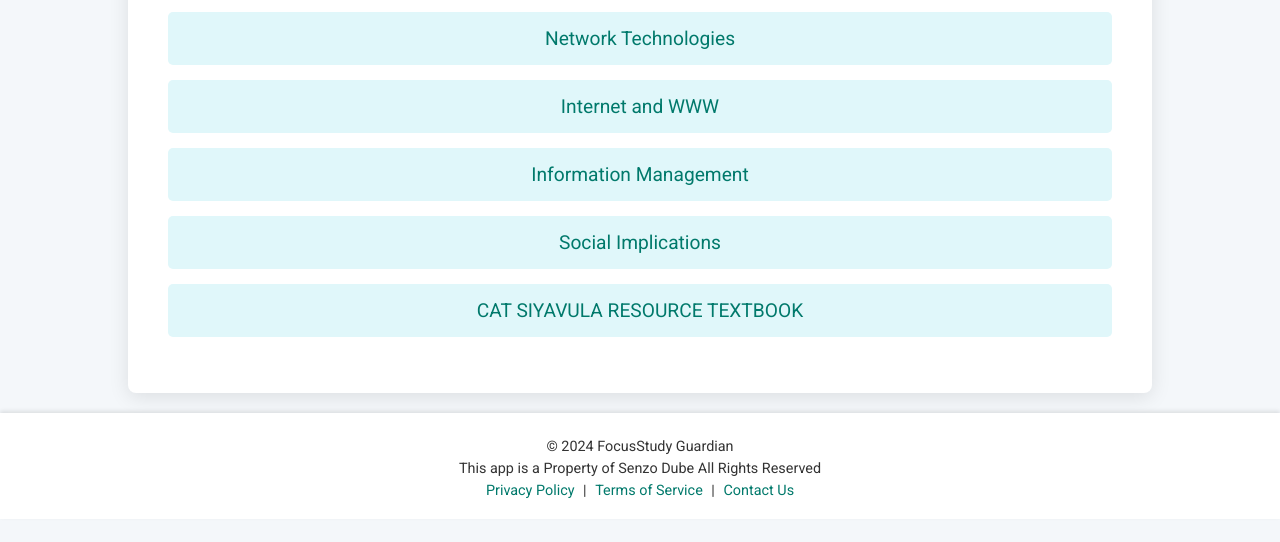
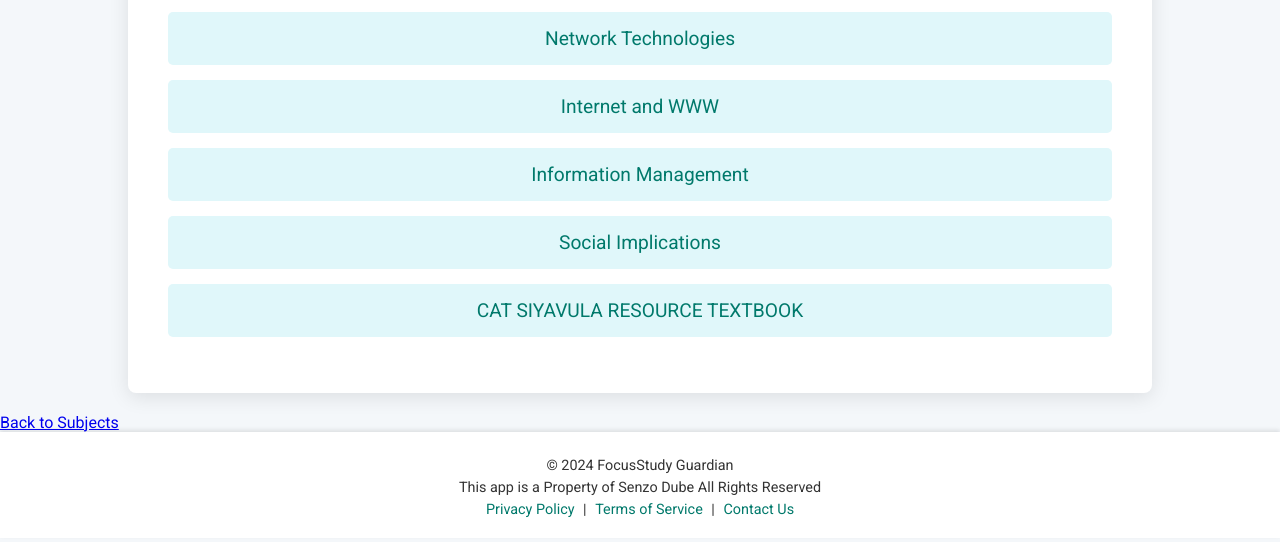
Before and after one commit to Liltexg/FocusStudy-Guardian, a plain HTML site: page CAT-grade11.html in a window 1280 px wide. Shown: the part 258-800 px from the top of the page. Drawn offline with Linux system fonts and the light colour scheme.

Commit message:
Update CAT-grade11.html

```diff
--- a/CAT-grade11.html
+++ b/CAT-grade11.html
@@ -119,6 +119,7 @@
             </ul>
         </div>
     </div>
+    <a href="subjects.html" class="back-button">Back to Subjects</a>
     <footer>
         <p>&copy; 2024 FocusStudy Guardian</p>
         <p>This app is a Property of Senzo Dube All Rights Reserved</p>
```
